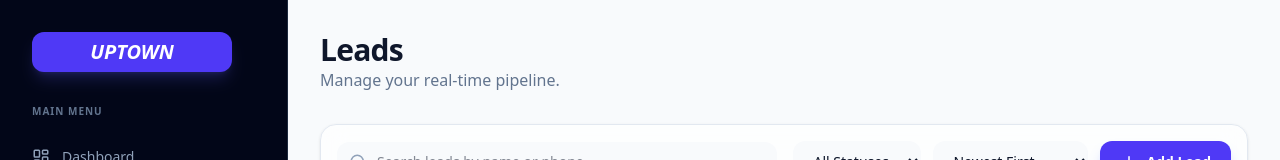
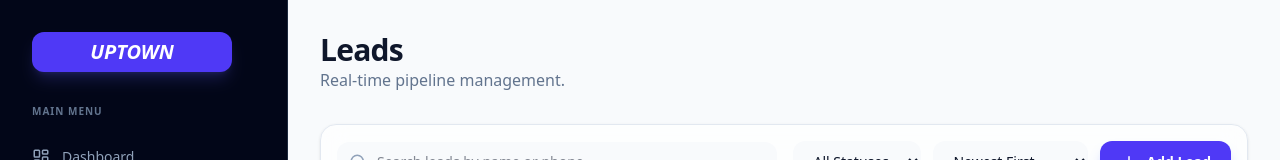
Before and after one commit to ujjwal-07/realEstate_CRM, a Next.js app: page /leads in a window 1280 px wide. Shown: the top 160 px of the page. Built offline with nearby package versions, Linux system fonts and the light colour scheme; no server answers; the database is empty.

Commit message:
fixed leads details data issue

```diff
--- a/app/leads/page.tsx
+++ b/app/leads/page.tsx
@@ -2,39 +2,39 @@ import connectDB from "@/lib/db";
 import Lead from "@/models/Lead";
 import LeadsTable from "@/components/leads/LeadsTable";
 
-// 1. THIS IS THE MOST IMPORTANT LINE
-// It tells Vercel: "Do not cache this page. Run the DB query every single time."
+// 1. Force the route to be dynamic - This fixes the 'Dynamic server usage' error
 export const dynamic = "force-dynamic";
 
 export default async function LeadsPage() {
   try {
-    // 2. Connect directly to the DB
+    // 2. Connect directly to MongoDB
     await connectDB();
 
-    // 3. Fetch leads directly using the Model
-    // .lean() makes the data lightweight and faster
+    // 3. Query the database directly (No fetch, no localhost, no problem)
+    // We use .lean() to get raw JS objects instead of heavy Mongoose documents
     const leadsRaw = await Lead.find({}).sort({ createdAt: -1 }).lean();
 
-    // 4. SERIALIZATION: Converts MongoDB ObjectIDs to strings so React doesn't crash
+    // 4. SERIALIZATION: Convert MongoDB IDs and Dates into strings
+    // This is mandatory to pass data from a Server Component to a Client Component
     const leads = JSON.parse(JSON.stringify(leadsRaw));
 
     return (
       <div className="space-y-8">
         <div>
           <h1 className="text-3xl font-black text-slate-900 tracking-tight">Leads</h1>
-          <p className="text-slate-500 font-medium">Manage your real-time pipeline.</p>
+          <p className="text-slate-500 font-medium">Real-time pipeline management.</p>
         </div>
 
-        {/* 5. Pass data to the table */}
+        {/* 5. Pass the clean data to your table */}
         <LeadsTable initialLeads={leads} />
       </div>
     );
   } catch (error) {
-    console.error("Critical Production Error:", error);
+    console.error("Build/Runtime Error:", error);
     return (
       <div className="p-10 text-center bg-red-50 rounded-2xl border border-red-100">
-        <h2 className="text-red-600 font-bold">Database Connection Failed</h2>
-        <p className="text-red-400 text-sm mt-1">Check your MONGODB_URI in Vercel settings.</p>
+        <h2 className="text-red-600 font-bold">Failed to load leads</h2>
+        <p className="text-red-400 text-sm mt-1">Check your Vercel logs for database connection errors.</p>
       </div>
     );
   }
```
